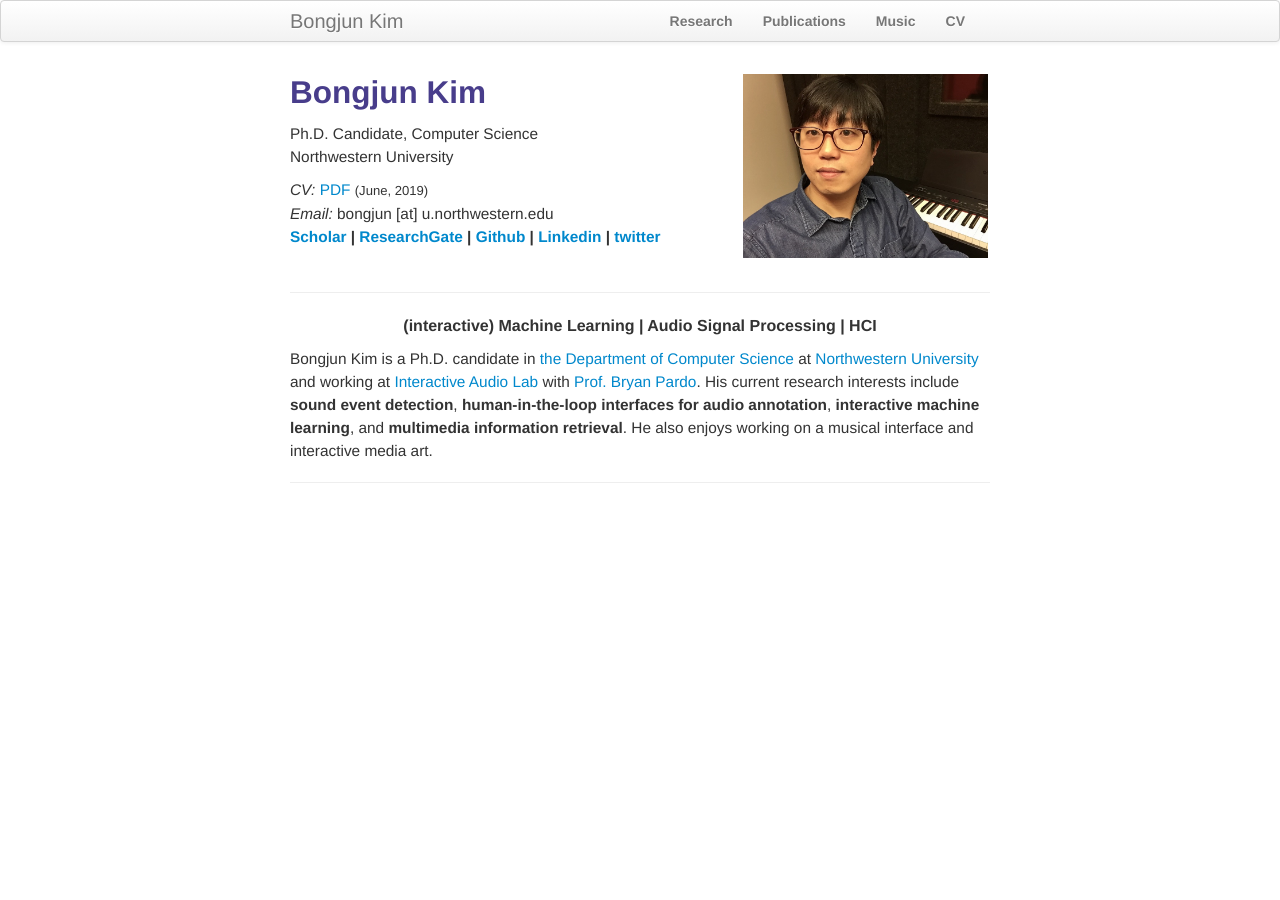
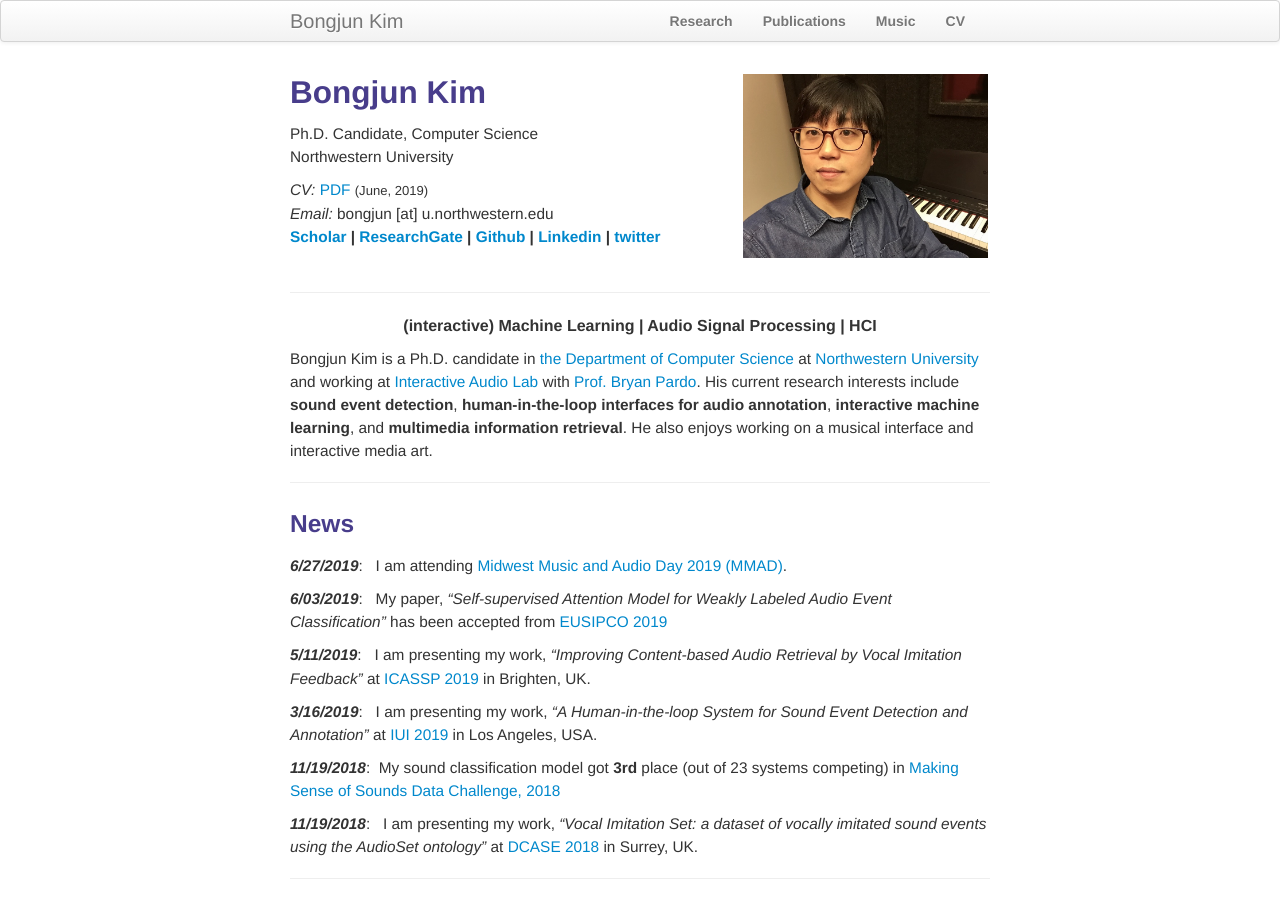
Before and after one commit to bongjun/bongjun.github.io, a Jekyll site: the page built from index.md, in a window 1280 px wide. Built offline with Jekyll 4.4.1, drawn with Linux system fonts in a browser that asks for light colours.

Commit message:
added news

```diff
--- a/index.md
+++ b/index.md
@@ -34,6 +34,43 @@ Northwestern University <br>
 </p>
 
 Bongjun Kim is a Ph.D. candidate in [the Department of Computer Science](https://www.mccormick.northwestern.edu/computer-science/) at [Northwestern University](https://www.northwestern.edu/) and working at [Interactive Audio Lab](http://music.cs.northwestern.edu/) with [Prof. Bryan Pardo](http://users.cs.northwestern.edu/~pardo/). His current research interests include **sound event detection**, **human-in-the-loop interfaces for audio annotation**, **interactive machine learning**, and **multimedia information retrieval**. He also enjoys working on a musical interface and interactive media art.
+
+<hr>
+
+### News
+
+***6/27/2019***:&nbsp;&nbsp; I am attending [Midwest Music and Audio Day 2019 (MMAD)](https://sites.google.com/iu.edu/mmad2019).
+
+***6/03/2019***:&nbsp;&nbsp; My paper, *"Self-supervised Attention Model for Weakly Labeled Audio Event Classification"* has been accepted from [EUSIPCO 2019](http://eusipco2019.org/)
+
+***5/11/2019***:&nbsp;&nbsp; I am presenting my work, *"Improving Content-based Audio Retrieval by Vocal Imitation Feedback"* at [ICASSP 2019](https://2019.ieeeicassp.org/) in Brighten, UK.
+
+***3/16/2019***:&nbsp;&nbsp; I am presenting my work, *"A Human-in-the-loop System for Sound Event Detection and Annotation"* at [IUI 2019](https://iui.acm.org/2019/) in Los Angeles, USA.
+
+***11/19/2018***:&nbsp; My sound classification model got **3rd** place (out of 23 systems competing) in [Making Sense of Sounds Data Challenge, 2018](https://cvssp.org/projects/making_sense_of_sounds/site/challenge/#results)
+
+***11/19/2018***:&nbsp;&nbsp; I am presenting my work, *"Vocal Imitation Set: a dataset of vocally imitated sound events using the AudioSet ontology"* at [DCASE 2018](http://dcase.community/workshop2018/) in Surrey, UK.
+
+<!-- <tr>
+<td width="75"><b>June, 19'</b></td>
+<td>My paper "Self-supervised Attention Model for Weakly Labeled Audio Event Classification" has been accepted from Eusipco2019.</td>
+</tr>
+ -->
+<!-- <tr>
+<td width="75"><b>Feb, 19'</b></td>
+<td>TAing <a href="https://courses.soe.ucsc.edu/courses/cmps11/Spring19/01" target="_blank">CMPS 11</a> in Spring, 2019</td>
+</tr>
+
+<tr>
+<td width="75"><b>Dec, 18'</b></td>
+<td>Beginning to work with  <a href="http://www.yliuu.com/" target="_blank">Prof. Yang Liu</a> from Winter, 2019</td>
+</tr>
+
+
+<tr>
+<td><b>Older</b></td>
+<td><a href='news-archive' target="_blank">Archive</a></td>
+</tr> -->
 
 <!-- <hr>
 ### Selected Works
```
